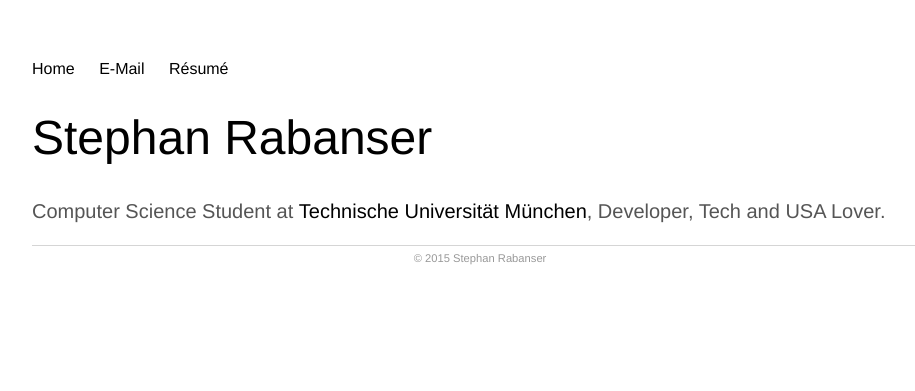
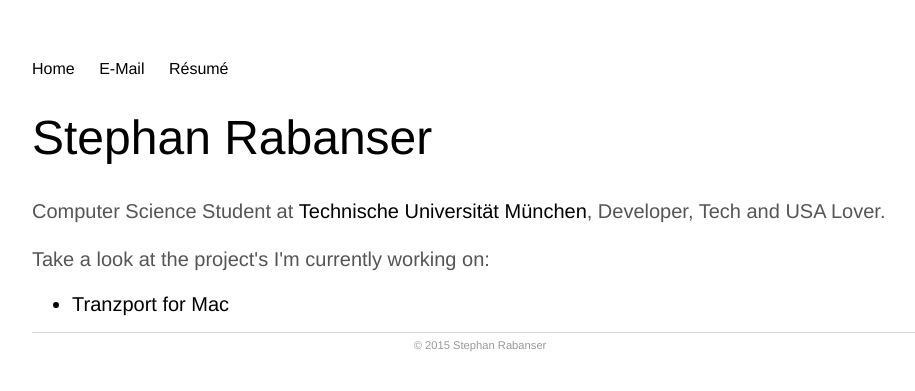
Before and after one commit to steverab/steverab.github.io, a Jekyll site: the page built from index.html, in a window 1280 px wide. Shown: the top 391 px of the page, without its empty margins (160-1075 px from the left). Built offline with Jekyll 4.4.1, drawn with Linux system fonts in a browser that asks for light colours.

Commit message:
Update main page

```diff
--- a/index.html
+++ b/index.html
@@ -5,4 +5,8 @@ title: Stephan Rabanser
 <div class="blurb">
 	<h1>Stephan Rabanser</h1>
 	<p>Computer Science Student at <a href="http://www.tum.de/en/homepage/">Technische Universit&auml;t M&uuml;nchen</a>, Developer, Tech and USA Lover.</p>
+	<p>Take a look at the project's I'm currently working on:</p>
+	<ul>
+		<li><a href="http://steverab.com/tranzport-mac">Tranzport for Mac</a></li>
+	</ul>
 </div><!-- /.blurb -->
--- a/main.css
+++ b/main.css
@@ -13,6 +13,10 @@ p {
 	font-size: 1.25em;
 	line-height: 1.4em;
 	color: #555;
+}
+
+li {
+	font-size: 1.25em;
 }
 
 a {
@@ -53,6 +57,7 @@ nav ul, footer ul {
 nav ul li, footer ul li {
 	display: inline;
 	margin-right: 20px;
+	font-size: 1.0em;
 }
 
 ul.posts {
```
